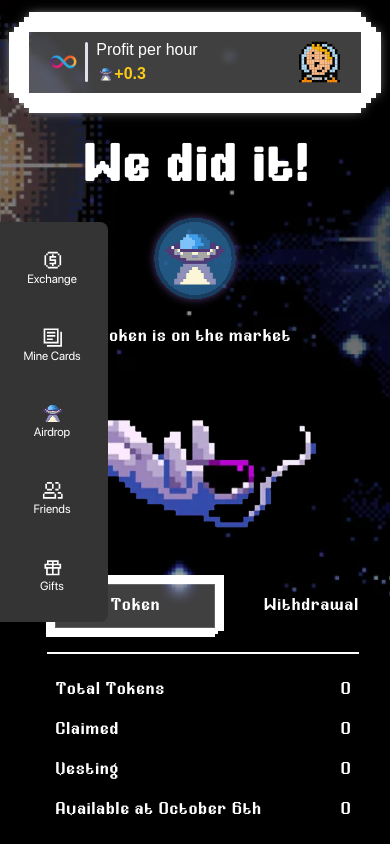
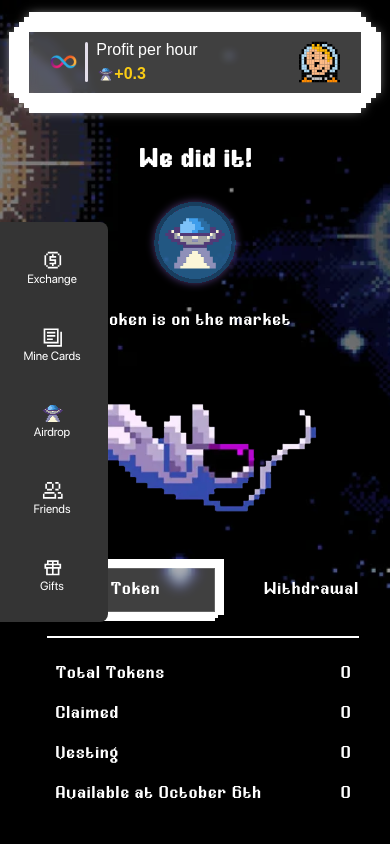
Before and after one commit to ICP-hub/StarDustAdventures, a React (Vite) app in the folder src/game_frontend/: page /dashboard/airdrop in a window 390 px wide. Shown: the top 844 px of the page. Built offline with nearby package versions, Linux system fonts and the light colour scheme.

Commit message:
Fix: Text size for mobile and tab view

```diff
--- a/src/game_frontend/src/pages/Dashboard/Airdrop/index.css
+++ b/src/game_frontend/src/pages/Dashboard/Airdrop/index.css
@@ -13,7 +13,7 @@
   @apply self-stretch bg-white w-0.5;
 }
 .page-title {
-  @apply font-bold text-5xl;
+  @apply font-bold text-2xl md:text-3xl lg:text-5xl;
 }
 .main-header {
   @apply font-coin text-center flex flex-col items-center justify-center gap-4;
```
